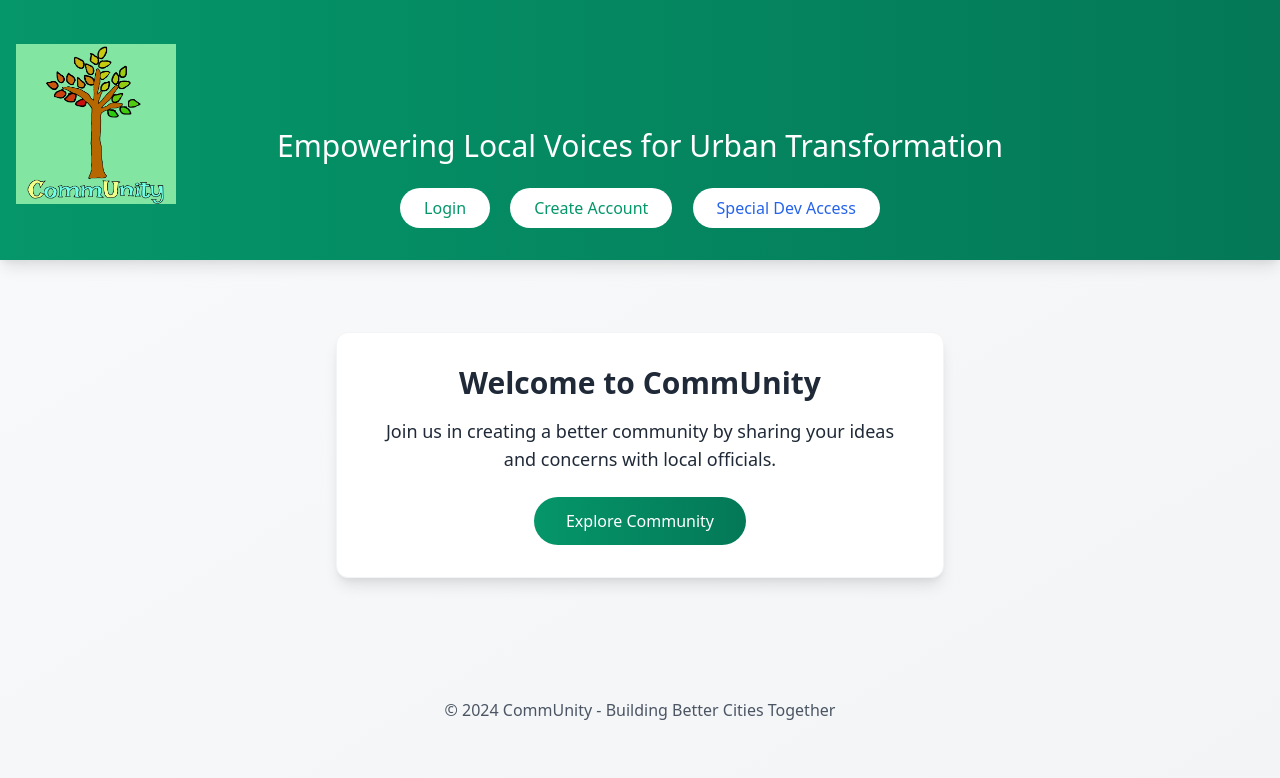
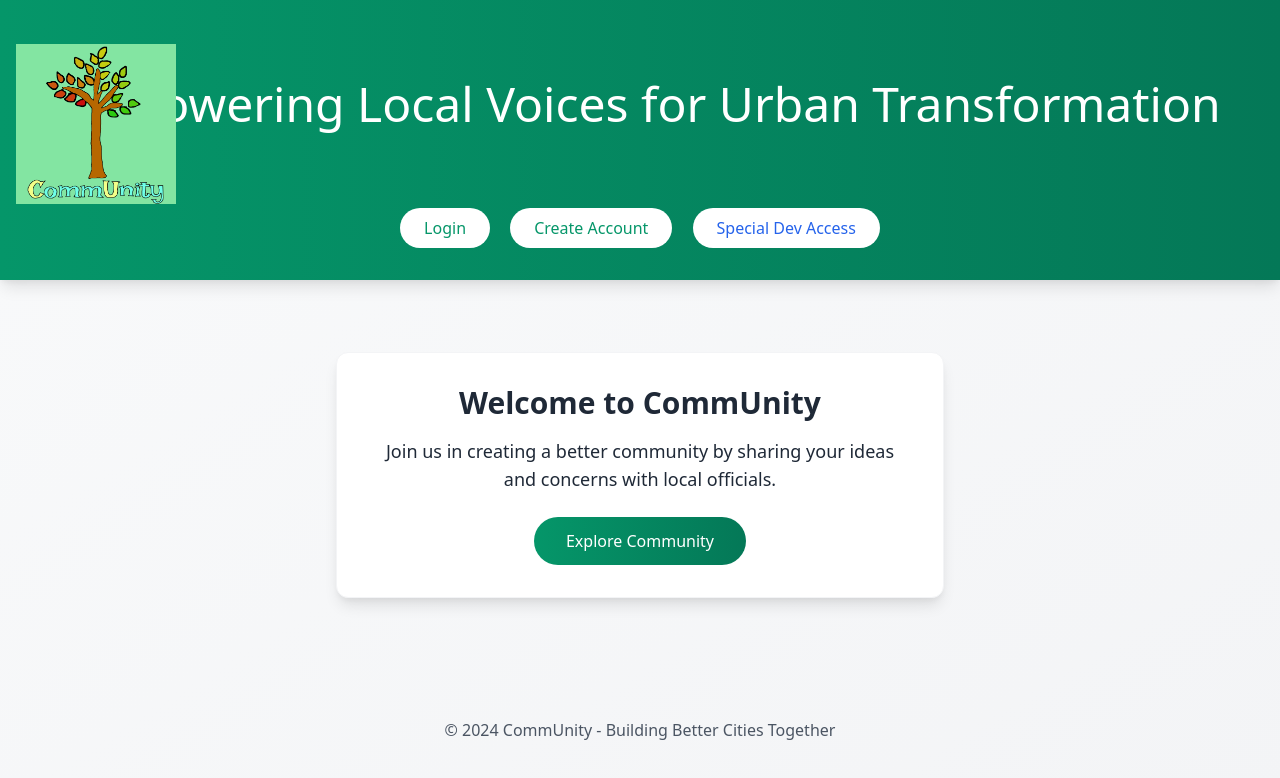
Before and after one commit to jek821/CommUnity, a website: page index.html in a window 1280 px wide. Drawn offline with nearby package versions, Linux system fonts and the light colour scheme.

Commit message:
Spaced the title and buttons
Signed-off-by: ST1543 <sammyt1544@gmail.com>

```diff
--- a/index.html
+++ b/index.html
@@ -11,9 +11,9 @@
         <div class="absolute top-11 left-4 flex flex-col items-center">
             <img src="images/HACKRPI.png" alt="CommUnity Logo" class="w-40 h-40 mb-2">
         </div>
-        <div class="text-center mt-24">
-            <p class="text-3xl mt-4">Empowering Local Voices for Urban Transformation</p>
-            <nav class="mt-6 space-x-4">
+        <div class="text-center mt-12">
+            <p class="text-5xl mt-4">Empowering Local Voices for Urban Transformation</p>
+            <nav class="mt-20 space-x-4">
                 <a href="login.html" class="inline-block px-6 py-2 bg-white text-green-600 rounded-full hover:bg-green-50 transition duration-300">Login</a>
                 <a href="create_account.html" class="inline-block px-6 py-2 bg-white text-green-600 rounded-full hover:bg-green-50 transition duration-300">Create Account</a>
                 <a href="community.html" class="inline-block px-6 py-2 bg-white text-blue-600 rounded-full hover:bg-blue-50 transition duration-300">
```
